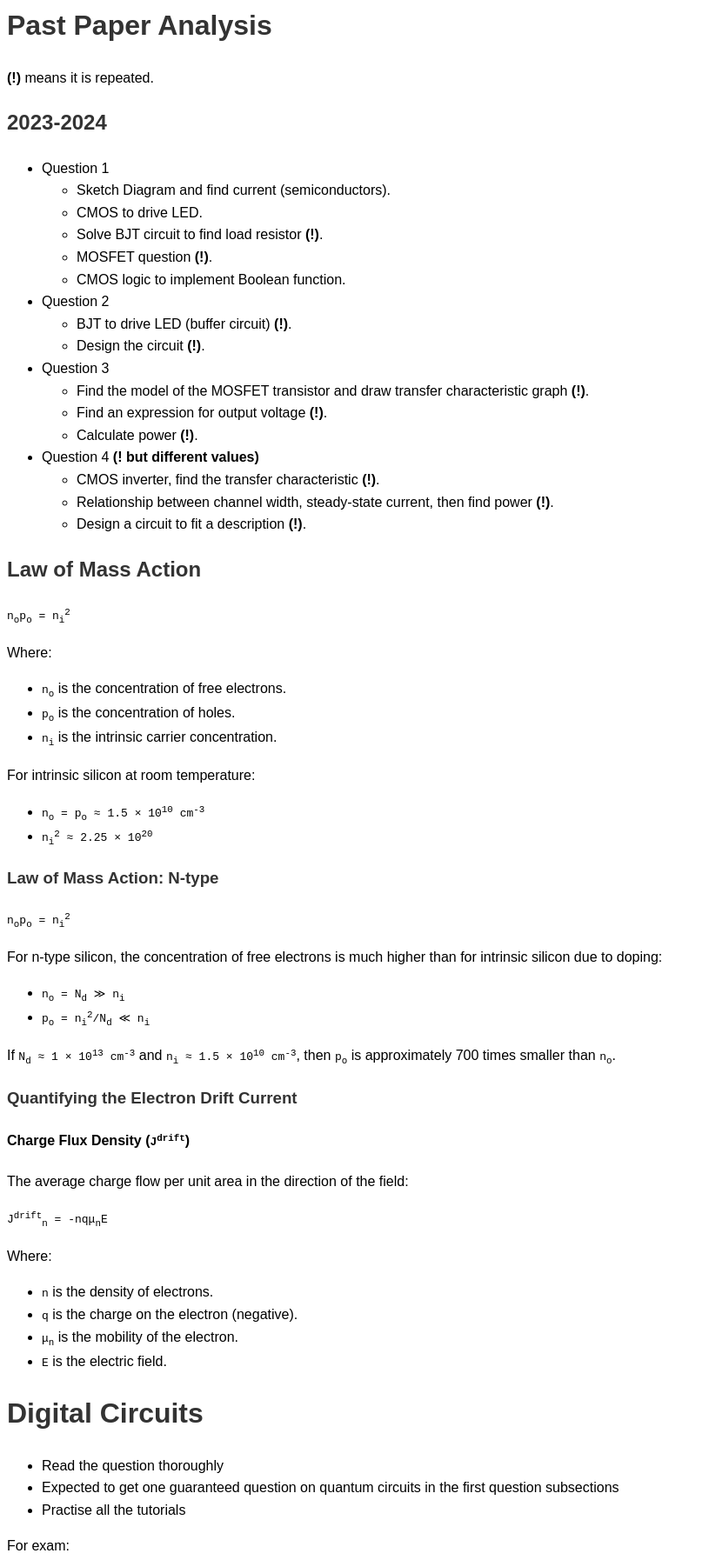
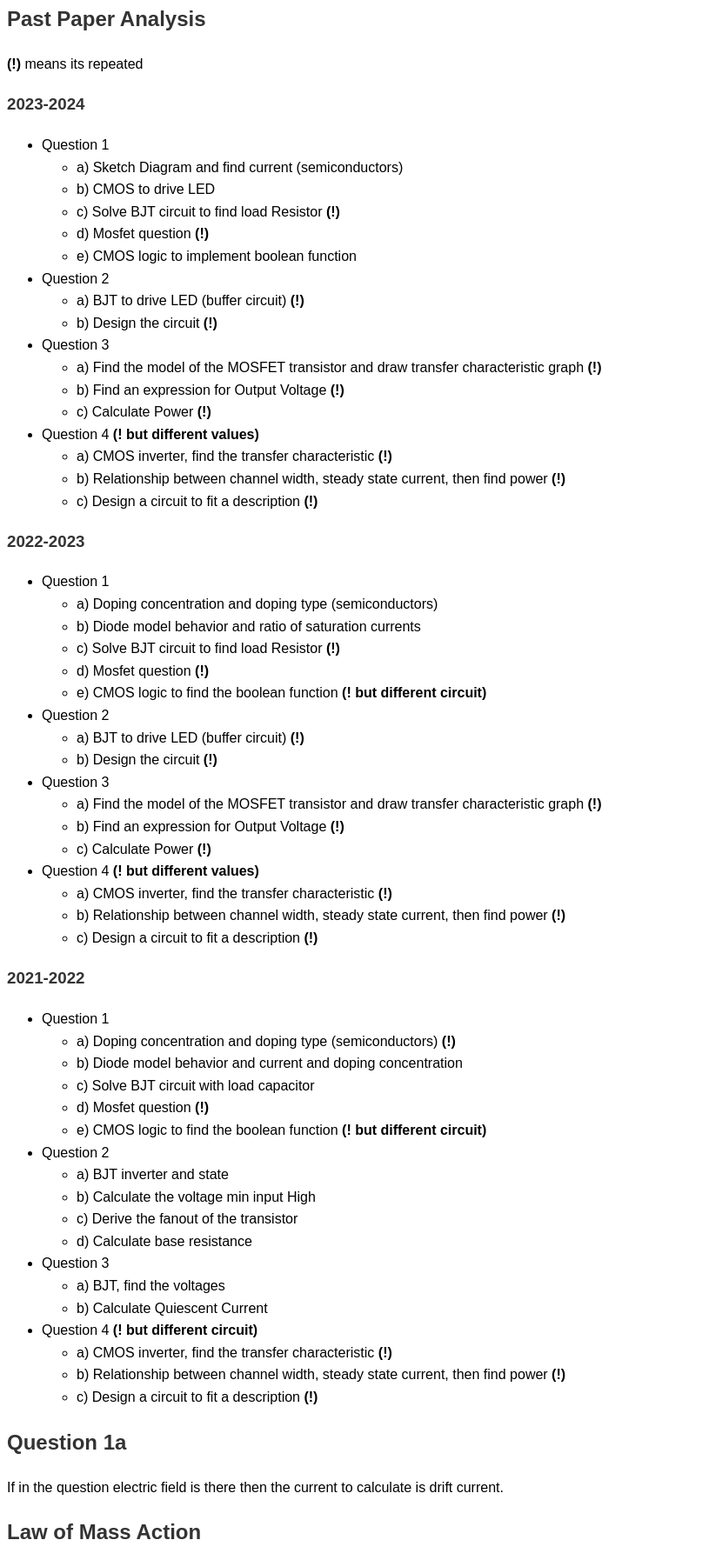
Before and after one commit to Cleavn17/3C2-Digital-Circuits, a plain HTML site: page index.html in a window 1280 px wide. Shown: the part 343-2137 px from the top of the page at 87% size, without its empty margins (0-815 px from the left). Drawn offline with Linux system fonts and the light colour scheme.

Commit message:
added more notes

```diff
--- a/index.html
+++ b/index.html
@@ -38,41 +38,112 @@
         </li>
     </ul>
 
-    <h1>Past Paper Analysis</h1>
-    <p><strong>(!)</strong> means it is repeated.</p>
+    <h2>Past Paper Analysis</h2>
+    <p><strong>(!)</strong> means its repeated</p>
 
-    <h2>2023-2024</h2>
+    <h3>2023-2024</h3>
     <ul>
         <li>Question 1
             <ul>
-                <li>Sketch Diagram and find current (semiconductors).</li>
-                <li>CMOS to drive LED.</li>
-                <li>Solve BJT circuit to find load resistor <strong>(!)</strong>.</li>
-                <li>MOSFET question <strong>(!)</strong>.</li>
-                <li>CMOS logic to implement Boolean function.</li>
+                <li>a) Sketch Diagram and find current (semiconductors)</li>
+                <li>b) CMOS to drive LED</li>
+                <li>c) Solve BJT circuit to find load Resistor <strong>(!)</strong></li>
+                <li>d) Mosfet question <strong>(!)</strong></li>
+                <li>e) CMOS logic to implement boolean function</li>
             </ul>
         </li>
         <li>Question 2
             <ul>
-                <li>BJT to drive LED (buffer circuit) <strong>(!)</strong>.</li>
-                <li>Design the circuit <strong>(!)</strong>.</li>
+                <li>a) BJT to drive LED (buffer circuit) <strong>(!)</strong></li>
+                <li>b) Design the circuit <strong>(!)</strong></li>
             </ul>
         </li>
         <li>Question 3
             <ul>
-                <li>Find the model of the MOSFET transistor and draw transfer characteristic graph <strong>(!)</strong>.</li>
-                <li>Find an expression for output voltage <strong>(!)</strong>.</li>
-                <li>Calculate power <strong>(!)</strong>.</li>
+                <li>a) Find the model of the MOSFET transistor and draw transfer characteristic graph <strong>(!)</strong></li>
+                <li>b) Find an expression for Output Voltage <strong>(!)</strong></li>
+                <li>c) Calculate Power <strong>(!)</strong></li>
             </ul>
         </li>
         <li>Question 4 <strong>(! but different values)</strong>
             <ul>
-                <li>CMOS inverter, find the transfer characteristic <strong>(!)</strong>.</li>
-                <li>Relationship between channel width, steady-state current, then find power <strong>(!)</strong>.</li>
-                <li>Design a circuit to fit a description <strong>(!)</strong>.</li>
+                <li>a) CMOS inverter, find the transfer characteristic <strong>(!)</strong></li>
+                <li>b) Relationship between channel width, steady state current, then find power <strong>(!)</strong></li>
+                <li>c) Design a circuit to fit a description <strong>(!)</strong></li>
             </ul>
         </li>
     </ul>
+
+    <h3>2022-2023</h3>
+    <ul>
+        <li>Question 1
+            <ul>
+                <li>a) Doping concentration and doping type (semiconductors)</li>
+                <li>b) Diode model behavior and ratio of saturation currents</li>
+                <li>c) Solve BJT circuit to find load Resistor <strong>(!)</strong></li>
+                <li>d) Mosfet question <strong>(!)</strong></li>
+                <li>e) CMOS logic to find the boolean function <strong>(! but different circuit)</strong></li>
+            </ul>
+        </li>
+        <li>Question 2
+            <ul>
+                <li>a) BJT to drive LED (buffer circuit) <strong>(!)</strong></li>
+                <li>b) Design the circuit <strong>(!)</strong></li>
+            </ul>
+        </li>
+        <li>Question 3
+            <ul>
+                <li>a) Find the model of the MOSFET transistor and draw transfer characteristic graph <strong>(!)</strong></li>
+                <li>b) Find an expression for Output Voltage <strong>(!)</strong></li>
+                <li>c) Calculate Power <strong>(!)</strong></li>
+            </ul>
+        </li>
+        <li>Question 4 <strong>(! but different values)</strong>
+            <ul>
+                <li>a) CMOS inverter, find the transfer characteristic <strong>(!)</strong></li>
+                <li>b) Relationship between channel width, steady state current, then find power <strong>(!)</strong></li>
+                <li>c) Design a circuit to fit a description <strong>(!)</strong></li>
+            </ul>
+        </li>
+    </ul>
+
+    <h3>2021-2022</h3>
+    <ul>
+        <li>Question 1
+            <ul>
+                <li>a) Doping concentration and doping type (semiconductors) <strong>(!)</strong></li>
+                <li>b) Diode model behavior and current and doping concentration</li>
+                <li>c) Solve BJT circuit with load capacitor</li>
+                <li>d) Mosfet question <strong>(!)</strong></li>
+                <li>e) CMOS logic to find the boolean function <strong>(! but different circuit)</strong></li>
+            </ul>
+        </li>
+        <li>Question 2
+            <ul>
+                <li>a) BJT inverter and state</li>
+                <li>b) Calculate the voltage min input High</li>
+                <li>c) Derive the fanout of the transistor</li>
+                <li>d) Calculate base resistance</li>
+            </ul>
+        </li>
+        <li>Question 3
+            <ul>
+                <li>a) BJT, find the voltages</li>
+                <li>b) Calculate Quiescent Current</li>
+            </ul>
+        </li>
+        <li>Question 4 <strong>(! but different circuit)</strong>
+            <ul>
+                <li>a) CMOS inverter, find the transfer characteristic <strong>(!)</strong></li>
+                <li>b) Relationship between channel width, steady state current, then find power <strong>(!)</strong></li>
+                <li>c) Design a circuit to fit a description <strong>(!)</strong></li>
+            </ul>
+        </li>
+    </ul>
+
+    <h2>Question 1a</h2>
+    <p>If in the question electric field is there then the current to calculate is drift current.</p>
+
 
     <h2>Law of Mass Action</h2>
     <p><code>n<sub>o</sub>p<sub>o</sub> = n<sub>i</sub><sup>2</sup></code></p>
@@ -109,31 +180,6 @@
         <li><code>μ<sub>n</sub></code> is the mobility of the electron.</li>
         <li><code>E</code> is the electric field.</li>
     </ul>
-
-    <!DOCTYPE html>
-    <html lang="en">
-    <head>
-        <meta charset="UTF-8">
-        <meta name="viewport" content="width=device-width, initial-scale=1.0">
-        <title>Digital Circuits</title>
-    </head>
-    <body>
-        <h1>Digital Circuits</h1>
-        <ul>
-            <li>Read the question thoroughly</li>
-            <li>Expected to get one guaranteed question on quantum circuits in the first question subsections</li>
-            <li>Practise all the tutorials</li>
-        </ul>
-
-        <p>For exam:</p>
-        <ul>
-            <li>Question 1a:
-                <ul>
-                    <li>Will generally be cuboidal</li>
-                    <li>Normally in centimeter</li>
-                </ul>
-            </li>
-        </ul>
 
         <h3>Quantifying the Hole Drift Current</h3>
         <h4>Charge Flux Density (<code>J<sup>drift</sup></code>)</h4>
```
Also changed, not shown: 1 other file.
